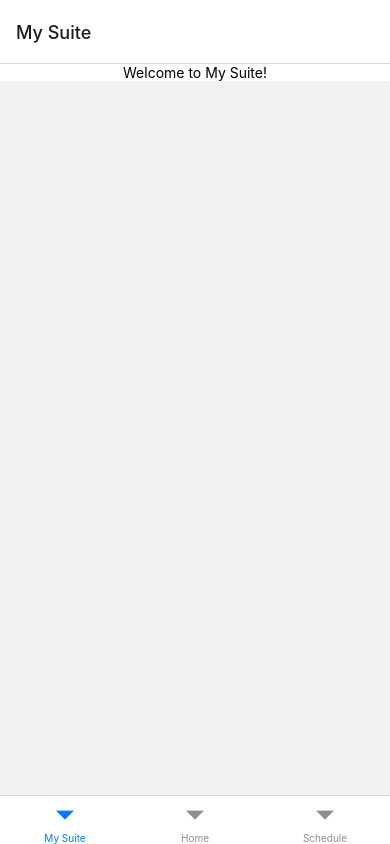
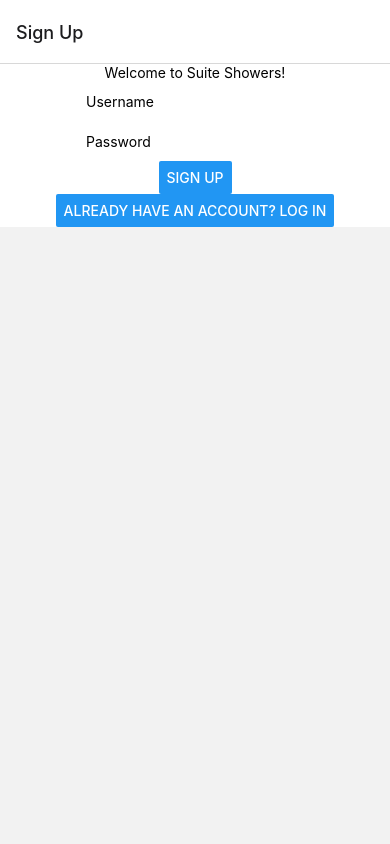
Before and after one commit to Oasis-NEU/f23-group08, a React Native app in the folder ShowerApp/: screen / in a window 390 px wide. Built offline with nearby package versions, Linux system fonts and the light colour scheme.

Commit message:
Change to show sign up page first
Revert "Change to show sign up page first"

This reverts commit b9051b836670deff41b07001b3f752a084f4aaad.

Small change

```diff
--- a/ShowerApp/App.js
+++ b/ShowerApp/App.js
@@ -14,7 +14,7 @@ import { createBottomTabNavigator } from '@react-navigation/bottom-tabs';
 const Stack = createNativeStackNavigator();
 
 export default function App() {
-  return Main()
+  return LoggedOut()
 }
 
 const Tab = createBottomTabNavigator();
@@ -43,15 +43,15 @@ function Main() {
 function LoggedOut() {
   return (
     <NavigationContainer>
-      <Stack.Navigator initialRouteName='Home'>
+      <Stack.Navigator initialRouteName='Sign up'>
+
+      <Stack.Screen
+          name = "Sign Up"
+          component = {SignUp} />
 
       <Stack.Screen
           name = "Log in"
           component = {LogIn} />
-
-      <Stack.Screen
-          name = "Sign Up"
-          component = {SignUp} />
 
 
 
```
